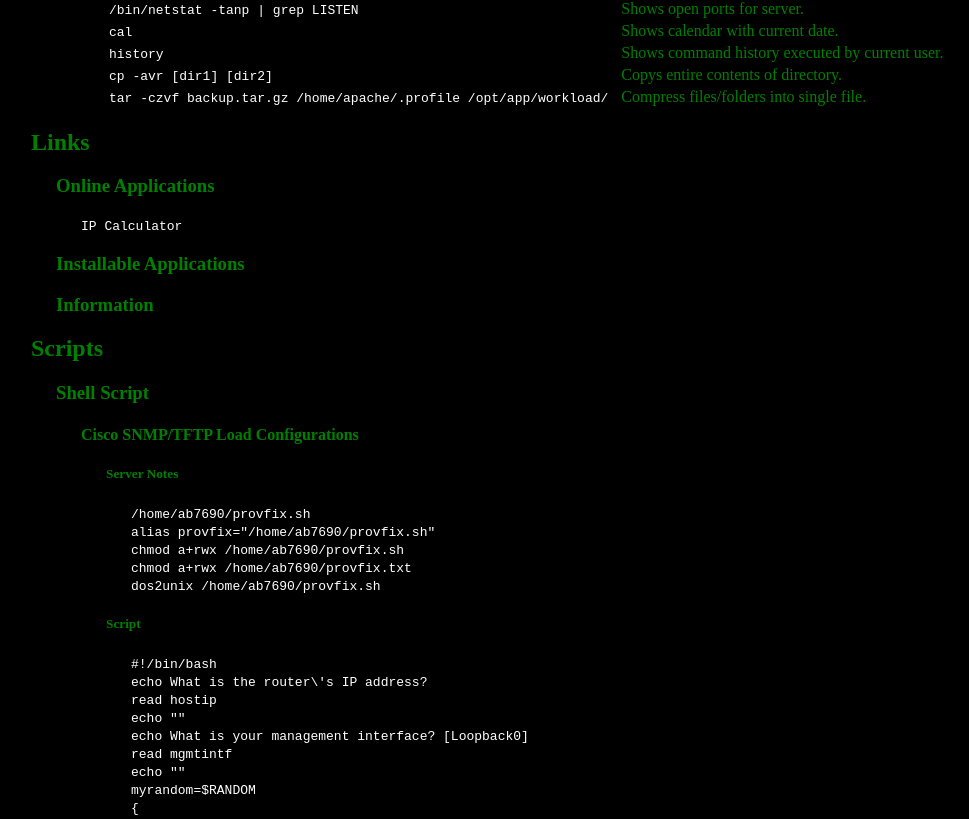
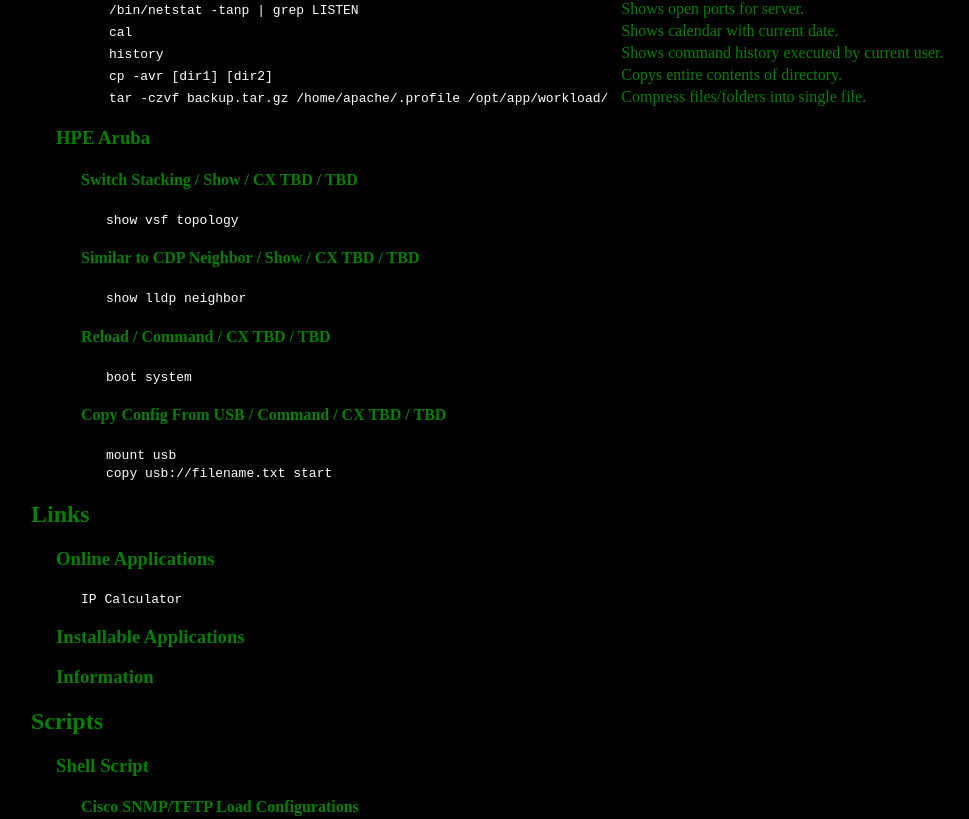
Before and after one commit to abassillo/abassillo.github.io, a plain HTML site: page index.html in a window 1280 px wide. Shown: the part 967-1786 px from the top of the page, without its empty margins (27-996 px from the left). Drawn offline with Linux system fonts and the light colour scheme.

Commit message:
Update index.html

```diff
--- a/index.html
+++ b/index.html
@@ -97,6 +97,7 @@ table.linux_table th, td{
       <li><a href="#commands_cisco">1.1 - Cisco</a></li>
       <li><a href="#commands_juniper">1.2 - Juniper</a></li>
       <li><a href="#commands_linux">1.3 - Linux</a></li>
+      <li><a href="#commands_aruba">1.3 - HPE Aruba</a></li>
     </ul>
   </li>
   <li><a href="#links">2 - Links</a>
@@ -209,6 +210,17 @@ show configuration interface xe-2/2/0.403 | display set | match "unit 400 "
     <td>Compress files/folders into single file.</td>
   </tr>
 </table>
+<h3 id="commands_aruba">HPE Aruba</h3>
+<h4>Switch Stacking / Show / CX TBD / TBD</h4>
+<p id="four"><code>show vsf topology</code></p>
+<h4>Similar to CDP Neighbor / Show / CX TBD / TBD</h4>
+<p id="four"><code>show lldp neighbor</code></p>
+<h4>Reload / Command / CX TBD / TBD</h4>
+<p id="four"><code>boot system</code></p>
+<h4>Copy Config From USB / Command / CX TBD / TBD</h4>
+<p id="four"><code>mount usb
+copy usb://filename.txt start</code>
+</p>
 <h2 id="links">Links</h2>
 <h3 id="links_online">Online Applications</h3>
 <p id="three"><code>
```
